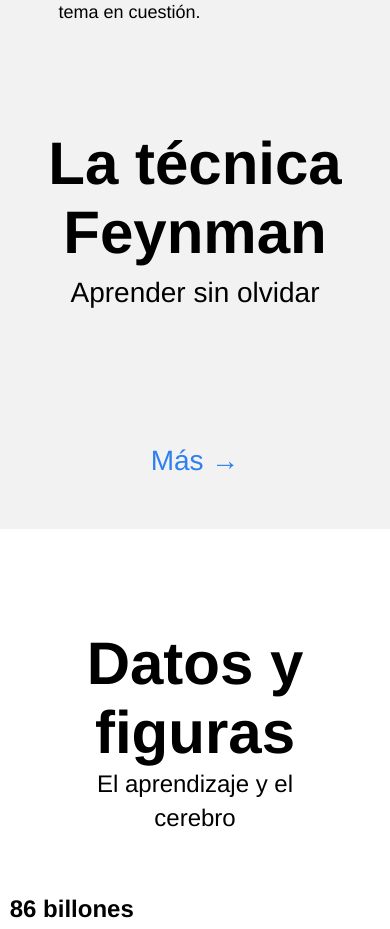
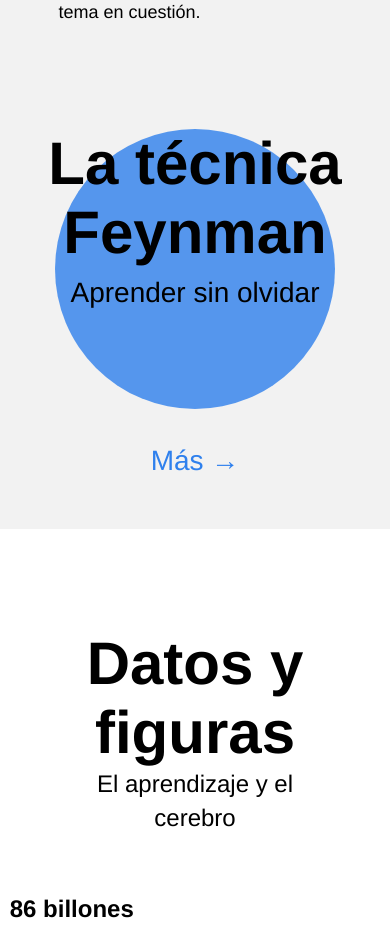
Before and after one commit to Melomario57/Proyecto-Aprender-2, a plain HTML site: page index.html in a window 390 px wide. Shown: the part 5000-5929 px from the top of the page. Drawn offline with Linux system fonts and the light colour scheme; a web font is replaced by a local one.

Commit message:
program circle feynman

```diff
--- a/blocks/feynman.css
+++ b/blocks/feynman.css
@@ -48,13 +48,22 @@
 .feynman__link:hover {
   opacity: 0.7;
 }
+.feynman__circle {
+  border-radius: 50%;
+  background-color: #2f80ed;
+  width: 280px;
+  height: 280px;
+  position: absolute;
+  opacity: 80%;
+  z-index: -1;
+  display: none;
+}
 
 @media screen and (max-width: 930px) {
   .feynman__title {
     font-size: 90px;
     width: 700px;
   }
-
   .feynman__subtitle {
     font-size: 32px;
   }
@@ -111,6 +120,9 @@
   .feynman {
     height: 400px;
   }
+  .feynman__circle {
+    display: block;
+  }
 }
 @media screen and (max-width: 320px) {
   .feynman__title {
--- a/index.html
+++ b/index.html
@@ -208,6 +208,7 @@
             alt="feynman"
             src="./images/feynman.png"
           />
+          <div class="feynman__circle"></div>
         </section>
         <section class="digits">
           <h2 class="digits__section-title">Datos y figuras</h2>
```
